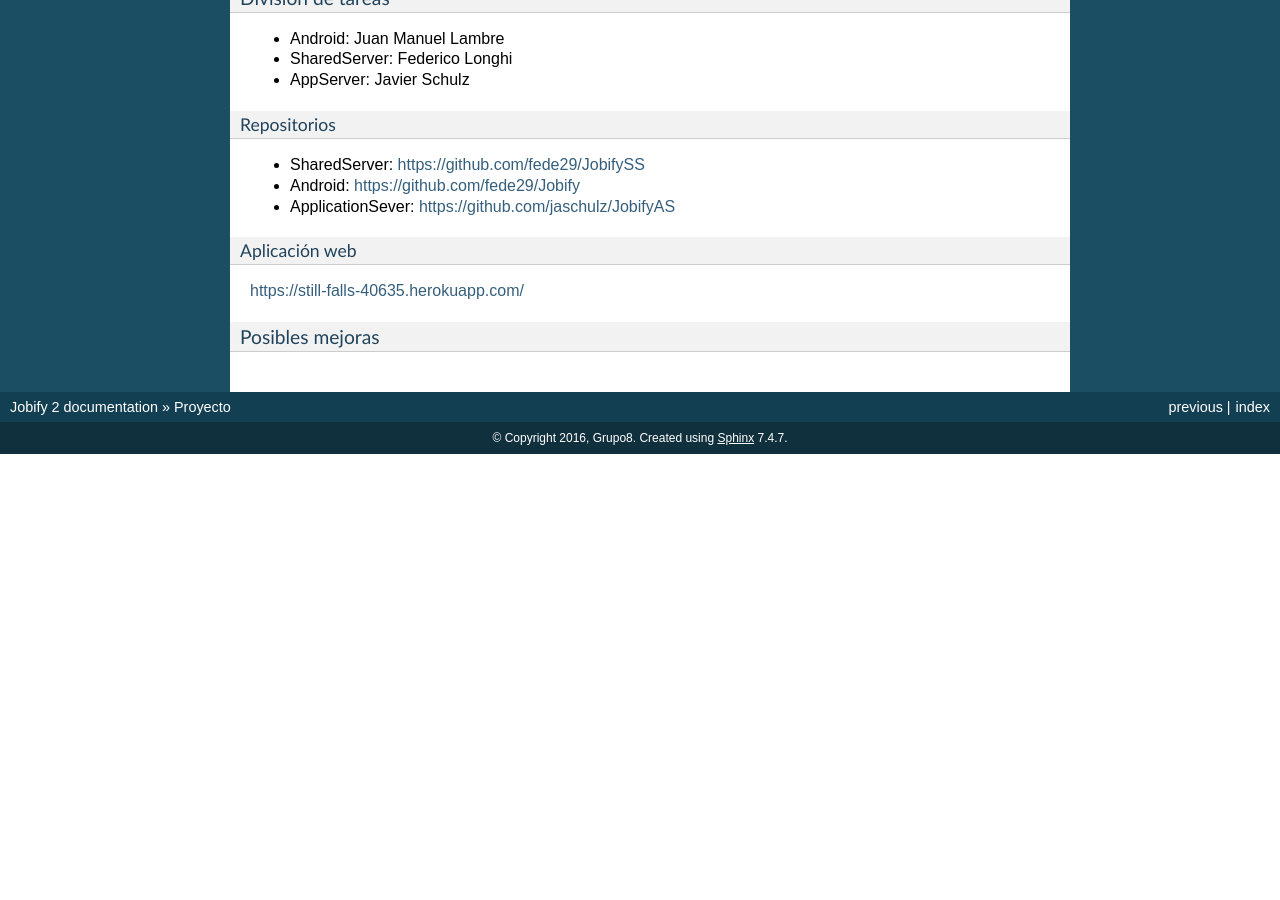
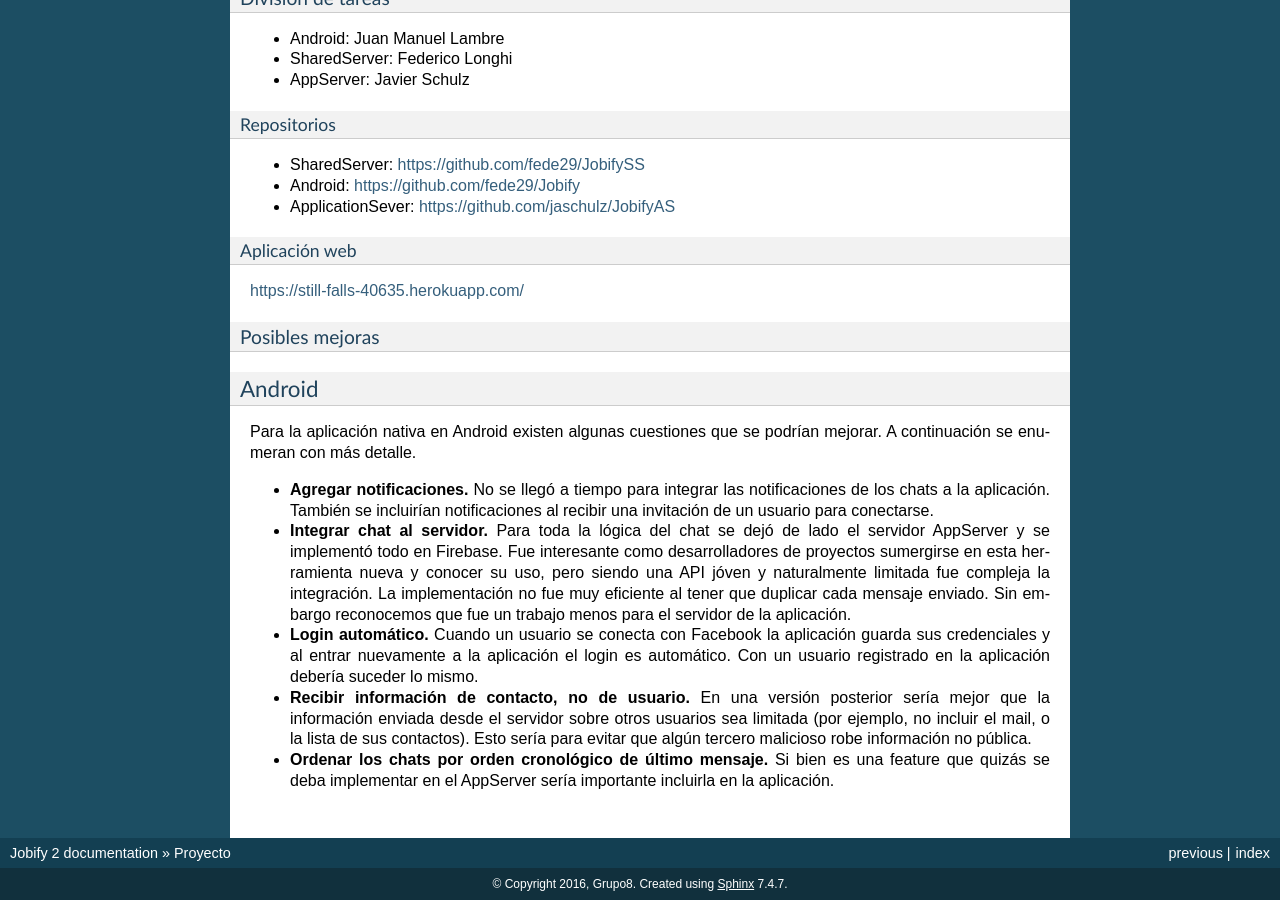
Before and after one commit to jaschulz/JobifyAS, a Sphinx documentation site: the page built from Manuales/Proyecto/source/jobify.rst, in a window 1280 px wide and 900 px high, scrolled down 630 px. Built offline with Sphinx 7.4.7, drawn with Linux system fonts in a browser that asks for light colours; formulas are drawn with MathJax 3; before the commit the page ends 1084 px from its top, so only the background shows below that.

Commit message:
Agrego mejoras android

```diff
--- a/Manuales/Proyecto/source/jobify.rst
+++ b/Manuales/Proyecto/source/jobify.rst
@@ -55,3 +55,13 @@ https://still-falls-40635.herokuapp.com/
 
 Posibles mejoras
 """""""""""""""""
+
+Android
+-------------------------------------------
+Para la aplicación nativa en Android existen algunas cuestiones que se podrían mejorar. A continuación se enumeran con más detalle.
+
+- **Agregar notificaciones.** No se llegó a tiempo para integrar las notificaciones de los chats a la aplicación. También se incluirían notificaciones al recibir una invitación de un usuario para conectarse.
+- **Integrar chat al servidor.** Para toda la lógica del chat se dejó de lado el servidor AppServer y se implementó todo en Firebase. Fue interesante como desarrolladores de proyectos sumergirse en esta herramienta nueva y conocer su uso, pero siendo una API jóven y naturalmente limitada fue compleja la integración. La implementación no fue muy eficiente al tener que duplicar cada mensaje enviado. Sin embargo reconocemos que fue un trabajo menos para el servidor de la aplicación.
+- **Login automático.** Cuando un usuario se conecta con Facebook la aplicación guarda sus credenciales y al entrar nuevamente a la aplicación el login es automático. Con un usuario registrado en la aplicación debería suceder lo mismo.
+- **Recibir información de contacto, no de usuario.** En una versión posterior sería mejor que la información enviada desde el servidor sobre otros usuarios sea limitada (por ejemplo, no incluir el mail, o la lista de sus contactos). Esto sería para evitar que algún tercero malicioso robe información no pública.
+- **Ordenar los chats por orden cronológico de último mensaje.** Si bien es una feature que quizás se deba implementar en el AppServer sería importante incluirla en la aplicación.
```
